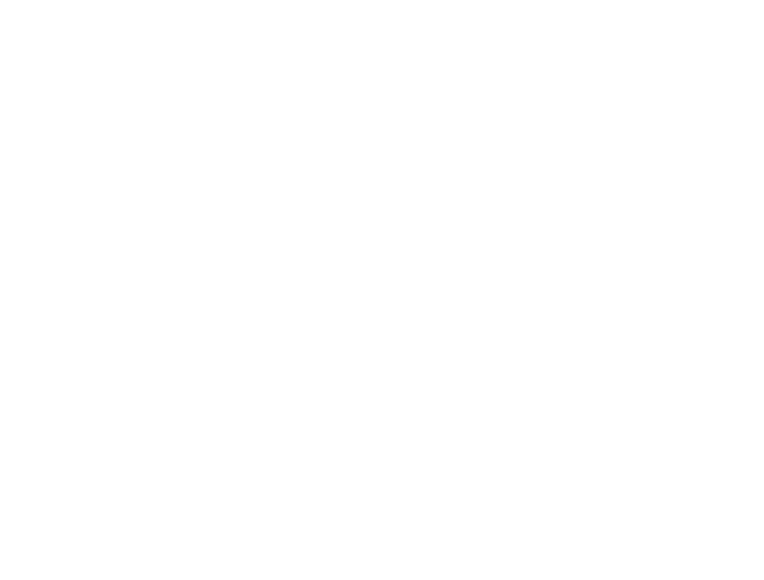
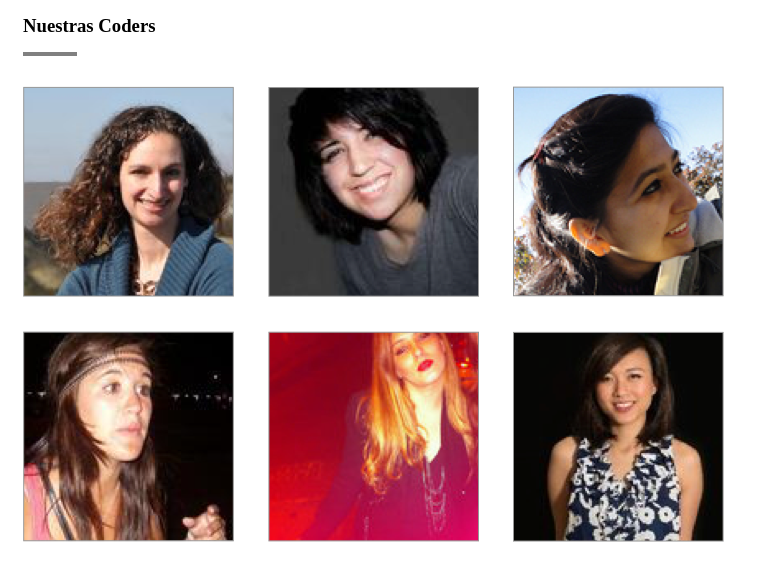
Before and after one commit to jplvzr/nuestras-coders, a plain HTML site: page index.html in a window 1280 px wide. Shown: the whole page, without its empty margins (0-764 px from the left). Drawn offline with Linux system fonts and the light colour scheme.

Commit message:
casi listo

```diff
--- /dev/null
+++ b/css/main.css
@@ -0,0 +1,15 @@
+.raya {
+	width: 50px;
+	border: 2px solid gray;
+	margin: 15px;
+}
+.foto {
+	display: inline-block;
+	margin: 15px;
+}
+.limitante {
+	width: 800px;
+}
+h3 {
+	margin: 15px;
+}
--- a/index.html
+++ b/index.html
@@ -1,9 +1,20 @@
 <!DOCTYPE html>
 <html>
 	<head>
-		<!-- Inserta tu código aqui -->
+		<meta charset="utf-8">
+		<link rel="stylesheet" type="text/css" href="css/main.css">
+		<title>Nuestras Coders</title>
 	</head>
 	<body>
-		<!-- Inserta tu código aqui -->
+		<h3>Nuestras Coders</h3>
+			<div class="raya"></div>
+			<div class="limitante">
+				<div class="foto"><img src="img/profile-1.png"></div>
+				<div class="foto"><img src="img/profile-2.png"></div>
+				<div class="foto"><img src="img/profile-3.png"></div>
+				<div class="foto"><img src="img/profile-4.png"></div>
+				<div class="foto"><img src="img/profile-5.png"></div>
+				<div class="foto"><img src="img/profile-6.png"></div>
+			</div>
 	</body>
 </html>
--- a/main.css
+++ /dev/null
@@ -1 +0,0 @@
-/* Inserta tu código aqui */
```
